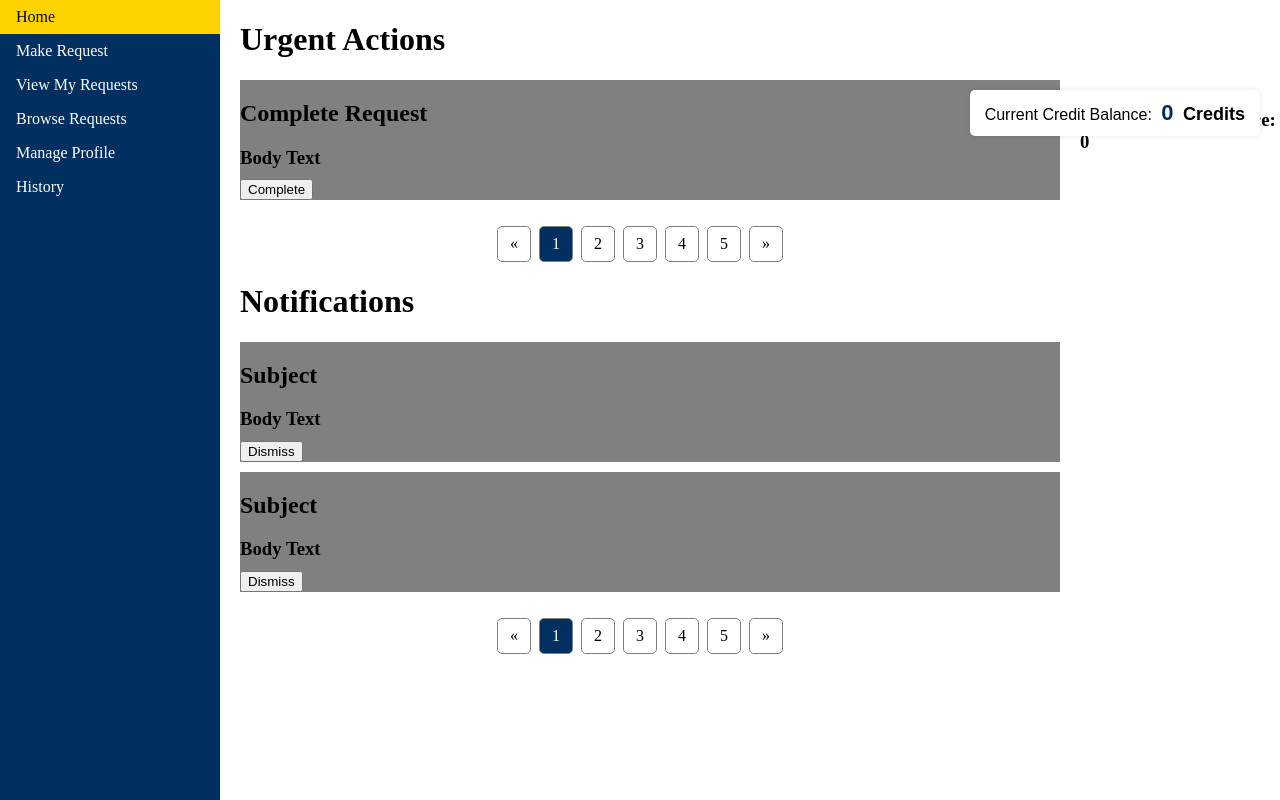
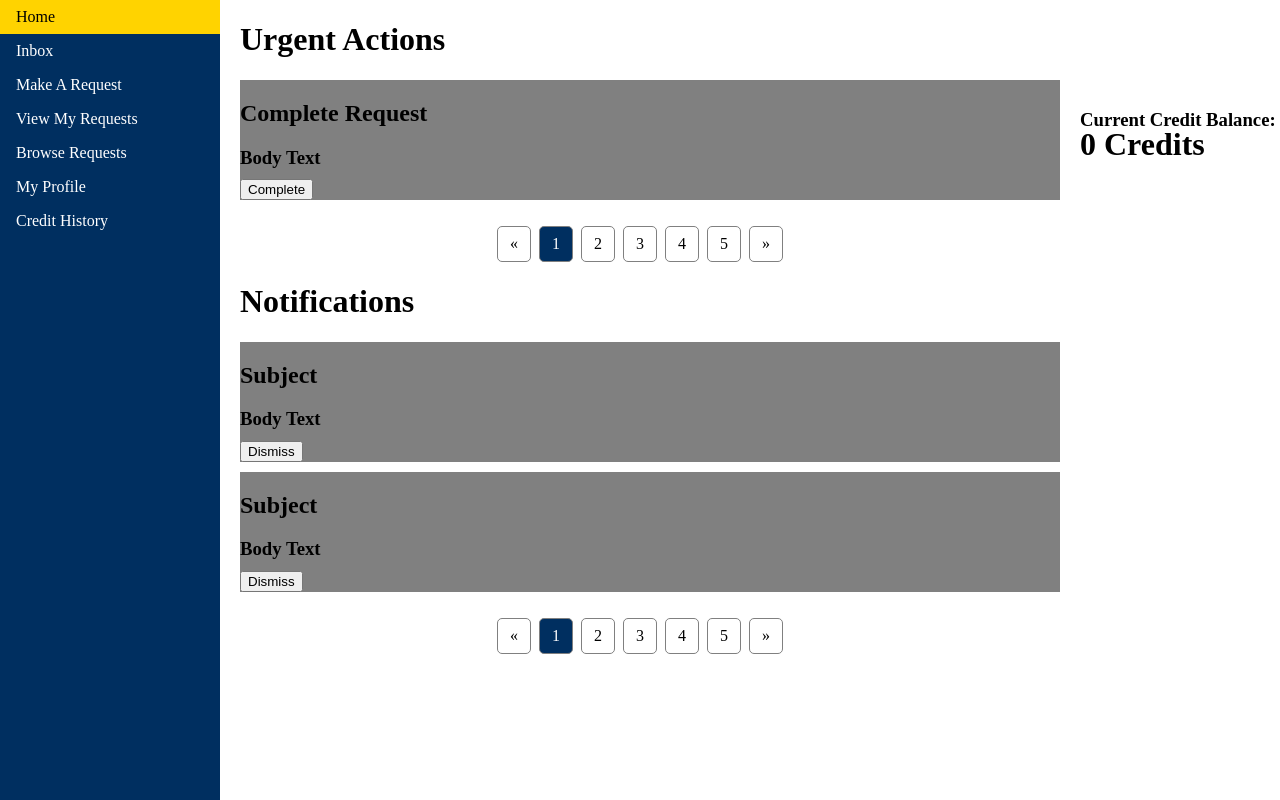
Before and after one commit to MightyAttacker/FUSS-Repo, a PHP site: page /Webpages/student-homepage.php in a window 1280 px wide. Shown: the part 110-910 px from the top of the page. Run offline with PHP 8.4, Linux system fonts and the light colour scheme; a user stored in the database is signed in; data that the repository does not hold is empty; a stand-in replaces the project's code that opens the database connection.

Commit message:
Adding links and loggout

```diff
--- a/src/Webpages/student-homepage.php
+++ b/src/Webpages/student-homepage.php
@@ -28,38 +28,40 @@ $conn->close();
         <div class="userprofile">
             <img id="userIcon" src="../Webpages/images/usericon.png" alt="User Icon">
             <p>User name</p>
-            <button>Log out</button>
+            <button onclick="location.href='./loginPages/logout.php'">Log out</button>
         </div>
-
     </div>
 
     <div class="navbarContainer">
          <ul class="navbar">
             <li><a class="active"href="student-homepage.html">Home</a></li>
-            <li><a href="#">Make Request</a></li>
-            <li><a href="#">View My Requests</a></li>
-            <li><a href="#">Browse Requests</a></li>
-            <li><a href="#">Manage Profile</a></li>
-            <li><a href="#">History</a></li>
+            <li> <a href="./inbox.php"> Inbox</a> </li>
+            <li> <a href="#Requests"> Make A Request</a> </li>
+            <li> <a href="#ViewRequests">View My Requests</a> </li>
+            <li> <a href="#BrowseRequests">Browse Requests</a> </li>
+            <li> <a href="./studentProfile.php">My Profile</a> </li>
+            <li> <a href="#History">Credit History</a> </li>
         </ul>
     </div>
 
-    <div id="content">
-    <div class="creditContainer">
+   <div id="content">
+    <div class="creditsContainer">
          <ul class="credit">
-             <li><h3>Current Credit Balance: <?php echo $credits; ?></h3></li>
+             <li><h3>Current Credit Balance:</h3></li>
         </ul>
     </div>
-    <div id="content">
 
     <div class="creditsContainer">
-        <div class="creditBalance">
-        <span class="creditLabel">Current Credit Balance:</span>
-        <span class="creditAmount"><?php echo $credits; ?></span>
-        <span class="creditUnit">Credits</span>
-        </div>
+         <ul class="credits">
+            <li>
+                <h1>
+                    <?php echo $credits . ' Credits'; ?>
+                </h1>
+            </li>
+        </ul>
     </div>
-    <div id="content">
+</div>
+
 
     <h1 style="margin-left: 220px; padding-left: 20px;">Urgent Actions</h1>
 
--- a/src/Webpages/student-style.css
+++ b/src/Webpages/student-style.css
@@ -141,34 +141,3 @@ li a:hover{
 .pagination li a:hover:not(.active) {
   background-color: lightgray;
 }
-
-.creditBalance {
-    position: absolute;
-    top: 200px;
-    right: 20px;
-    background-color: white;
-    padding: 10px 15px;
-    border-radius: 5px;
-    font-family: Arial, sans-serif;
-    z-index: 10;
-    color: black;
-    box-shadow: 0px 0px 5px rgba(0,0,0,0.1);
-}
-
-.creditLabel {
-    font-size: 16px;
-    margin-right: 5px;
-    font-weight: 500;
-}
-
-.creditAmount {
-    font-size: 22px;
-    font-weight: 700;
-    margin-right: 5px;
-    color: #002F60;
-}
-
-.creditUnit {
-    font-size: 18px;
-    font-weight: 600;
-}
```
